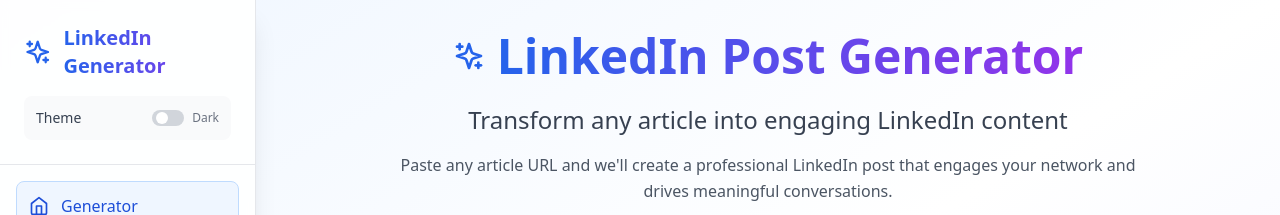
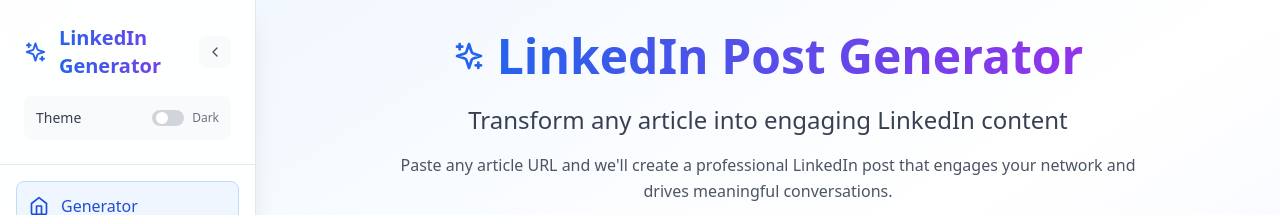
Before and after one commit to letizia-sorrentino/linkedin-post-generator, a React (Vite) app: page / in a window 1280 px wide. Shown: the top 215 px of the page. Built offline with nearby package versions, Linux system fonts and the light colour scheme.

Commit message:
add collapsible nav bar

```diff
--- a/src/App.tsx
+++ b/src/App.tsx
@@ -43,6 +43,7 @@ function App() {
   const [showFavorites, setShowFavorites] = useState(false);
   const [showPreview, setShowPreview] = useState(false);
   const [activeSection, setActiveSection] = useState('home');
+  const [isSidebarCollapsed, setIsSidebarCollapsed] = useState(false);
 
   // Event handlers
   const handleGeneratePost = useCallback(async () => {
@@ -146,7 +147,7 @@ function App() {
 
   return (
     <div
-      className={`min-h-screen transition-colors duration-300 ${
+      className={`h-screen transition-colors duration-300 ${
         darkMode
           ? "dark bg-gradient-to-br from-gray-900 via-gray-800 to-gray-900"
           : "bg-gradient-to-br from-blue-50 via-white to-indigo-50"
@@ -171,11 +172,13 @@ function App() {
           favoritesCount={favorites.length}
           onNavigate={handleNavigation}
           activeSection={activeSection}
+          isCollapsed={isSidebarCollapsed}
+          onToggleCollapse={() => setIsSidebarCollapsed(!isSidebarCollapsed)}
         />
 
         {/* Main Content Area */}
         <div className="flex-1 overflow-auto">
-          <div className="container mx-auto px-4 py-8 max-w-4xl lg:max-w-5xl">
+          <div className="container mx-auto px-4 py-8 pt-16 lg:pt-8 max-w-4xl lg:max-w-5xl">
             <Header darkMode={darkMode} onToggleTheme={() => {}} />
 
             <StatsBar
--- a/src/components/layout/Sidebar.tsx
+++ b/src/components/layout/Sidebar.tsx
@@ -9,7 +9,9 @@ import {
   X,
   Sparkles,
   BarChart3,
-  Lightbulb
+  Lightbulb,
+  ChevronLeft,
+  ChevronRight
 } from 'lucide-react';
 
 interface SidebarProps {
@@ -20,6 +22,8 @@ interface SidebarProps {
   favoritesCount: number;
   onNavigate: (section: string) => void;
   activeSection: string;
+  isCollapsed: boolean;
+  onToggleCollapse: () => void;
 }
 
 export const Sidebar: React.FC<SidebarProps> = ({
@@ -29,7 +33,9 @@ export const Sidebar: React.FC<SidebarProps> = ({
   draftsCount,
   favoritesCount,
   onNavigate,
-  activeSection
+  activeSection,
+  isCollapsed,
+  onToggleCollapse
 }) => {
   const [isMobileMenuOpen, setIsMobileMenuOpen] = useState(false);
 
@@ -105,18 +111,42 @@ export const Sidebar: React.FC<SidebarProps> = ({
 
       {/* Sidebar */}
       <div
-        className={`fixed left-0 top-0 h-full z-40 transform transition-transform duration-300 ease-in-out lg:translate-x-0 ${
+        className={`fixed left-0 top-0 h-full z-40 transform transition-transform duration-300 ease-in-out lg:relative lg:z-auto lg:transform-none ${
           isMobileMenuOpen ? 'translate-x-0' : '-translate-x-full'
-        } lg:relative lg:z-auto`}
+        } lg:translate-x-0`}
       >
-        <div className="h-full w-64 bg-white/90 dark:bg-gray-900/90 backdrop-blur-sm border-r border-gray-200 dark:border-gray-700 shadow-xl">
+        <div className={`h-full bg-white/90 dark:bg-gray-900/90 backdrop-blur-sm border-r border-gray-200 dark:border-gray-700 shadow-xl transition-all duration-300 ${
+          isCollapsed ? 'w-16' : 'w-64'
+        } ${isCollapsed ? 'bg-gray-50/95 dark:bg-gray-800/95' : ''}`}>
           {/* Header */}
-          <div className="p-6 border-b border-gray-200 dark:border-gray-700">
-            <div className="flex items-center gap-3 mb-4">
+          <div className={`border-b border-gray-200 dark:border-gray-700 ${isCollapsed ? 'p-2' : 'p-6'}`}>
+            {isCollapsed ? (
+              <div className="flex flex-col items-center gap-4">
+                <Sparkles className="w-8 h-8 text-blue-600 dark:text-blue-400" />
+                <button
+                  onClick={onToggleCollapse}
+                  className="p-2 rounded-lg bg-gray-50 dark:bg-gray-800 hover:bg-gray-100 dark:hover:bg-gray-700 transition-colors duration-200"
+                  title="Expand sidebar"
+                >
+                  <ChevronRight className="w-4 h-4 text-gray-600 dark:text-gray-300" />
+                </button>
+              </div>
+            ) : (
+              <>
+                <div className="flex items-center justify-between mb-4">
+                  <div className="flex items-center gap-3">
                     <Sparkles className="w-8 h-8 text-blue-600 dark:text-blue-400" />
                     <h1 className="text-xl font-bold bg-gradient-to-r from-blue-600 to-purple-600 dark:from-blue-400 dark:to-purple-400 bg-clip-text text-transparent">
                       LinkedIn Generator
                     </h1>
+                  </div>
+                  <button
+                    onClick={onToggleCollapse}
+                    className="p-2 rounded-lg bg-gray-50 dark:bg-gray-800 hover:bg-gray-100 dark:hover:bg-gray-700 transition-colors duration-200"
+                    title="Collapse sidebar"
+                  >
+                    <ChevronLeft className="w-4 h-4 text-gray-600 dark:text-gray-300" />
+                  </button>
                 </div>
 
                 {/* Theme Toggle */}
@@ -143,10 +173,12 @@ export const Sidebar: React.FC<SidebarProps> = ({
                     </div>
                   )}
                 </button>
+              </>
+            )}
           </div>
 
           {/* Navigation */}
-          <nav className="p-4">
+          <nav className={isCollapsed ? 'p-2' : 'p-4'}>
             <ul className="space-y-2">
               {navigationItems.map((item) => {
                 const Icon = item.icon;
@@ -161,7 +193,19 @@ export const Sidebar: React.FC<SidebarProps> = ({
                           ? 'bg-blue-50 dark:bg-blue-900/30 text-blue-700 dark:text-blue-300 border border-blue-200 dark:border-blue-700'
                           : 'text-gray-700 dark:text-gray-300 hover:bg-gray-50 dark:hover:bg-gray-800'
                       }`}
+                      title={isCollapsed ? item.label : undefined}
                     >
+                      {isCollapsed ? (
+                        <div className="flex flex-col items-center gap-1">
+                          <Icon className="w-5 h-5" />
+                          {item.badge !== null && item.badge > 0 && (
+                            <span className="px-1 py-0.5 text-xs font-medium bg-blue-100 dark:bg-blue-900 text-blue-700 dark:text-blue-300 rounded-full min-w-[16px] h-4 flex items-center justify-center">
+                              {item.badge}
+                            </span>
+                          )}
+                        </div>
+                      ) : (
+                        <>
                           <div className="flex items-center gap-3">
                             <Icon className="w-5 h-5" />
                             <span className="font-medium">{item.label}</span>
@@ -171,6 +215,8 @@ export const Sidebar: React.FC<SidebarProps> = ({
                               {item.badge}
                             </span>
                           )}
+                        </>
+                      )}
                     </button>
                   </li>
                 );
@@ -179,11 +225,20 @@ export const Sidebar: React.FC<SidebarProps> = ({
           </nav>
 
           {/* Footer */}
-          <div className="absolute bottom-0 left-0 right-0 p-4 border-t border-gray-200 dark:border-gray-700">
+          <div className={`absolute bottom-0 left-0 right-0 border-t border-gray-200 dark:border-gray-700 ${isCollapsed ? 'p-2' : 'p-4'}`}>
             <div className="text-center">
+              {isCollapsed ? (
+                <div className="flex flex-col items-center gap-1">
+                  <BarChart3 className="w-4 h-4 text-gray-500 dark:text-gray-400" />
+                  <span className="text-xs text-gray-500 dark:text-gray-400 font-medium">
+                    {postsGeneratedToday}
+                  </span>
+                </div>
+              ) : (
                 <p className="text-xs text-gray-500 dark:text-gray-400">
                   Posts Today: {postsGeneratedToday}
                 </p>
+              )}
             </div>
           </div>
         </div>
```
Lines whose indentation alone changed are shown as unchanged.
